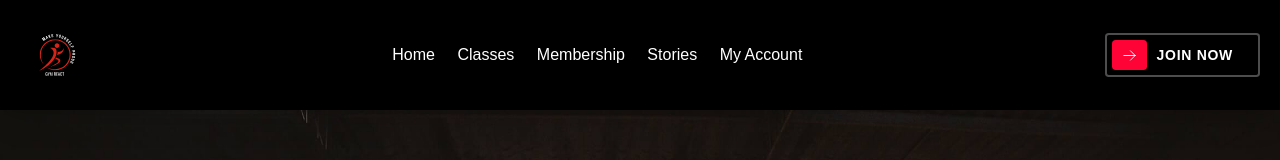
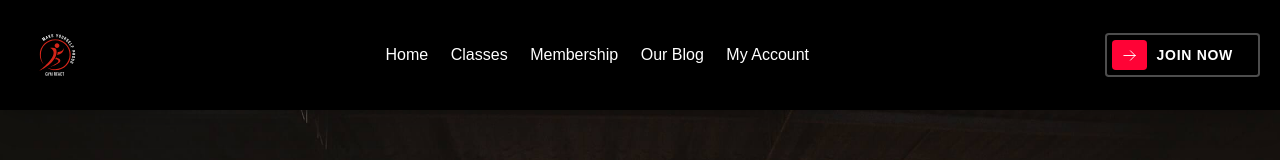
Before and after one commit to itava0/React-Gym, a Next.js app: page / in a window 1280 px wide. Shown: the top 160 px of the page. Built offline with nearby package versions, Linux system fonts and the light colour scheme.

Commit message:
Refactor Nav component

```diff
--- a/components/Nav/NavList.jsx
+++ b/components/Nav/NavList.jsx
@@ -26,7 +26,7 @@ const NavList = () => {
               style={{ transition: 'all 0.3s' }}
               className=" cursor-pointer hover:text-[#ff0336]"
             >
-              <Link href="/stories">Stories</Link>
+              <Link href="/blog">Our Blog</Link>
             </li>
             <li
               style={{ transition: 'all 0.3s' }}
--- a/components/Nav/Navbar.jsx
+++ b/components/Nav/Navbar.jsx
@@ -117,7 +117,7 @@ const Navbar = () =>  {
             </h3>
           </Link>
         </div>
-        </nav>
+      </nav>
     </>
   );
 }
```
